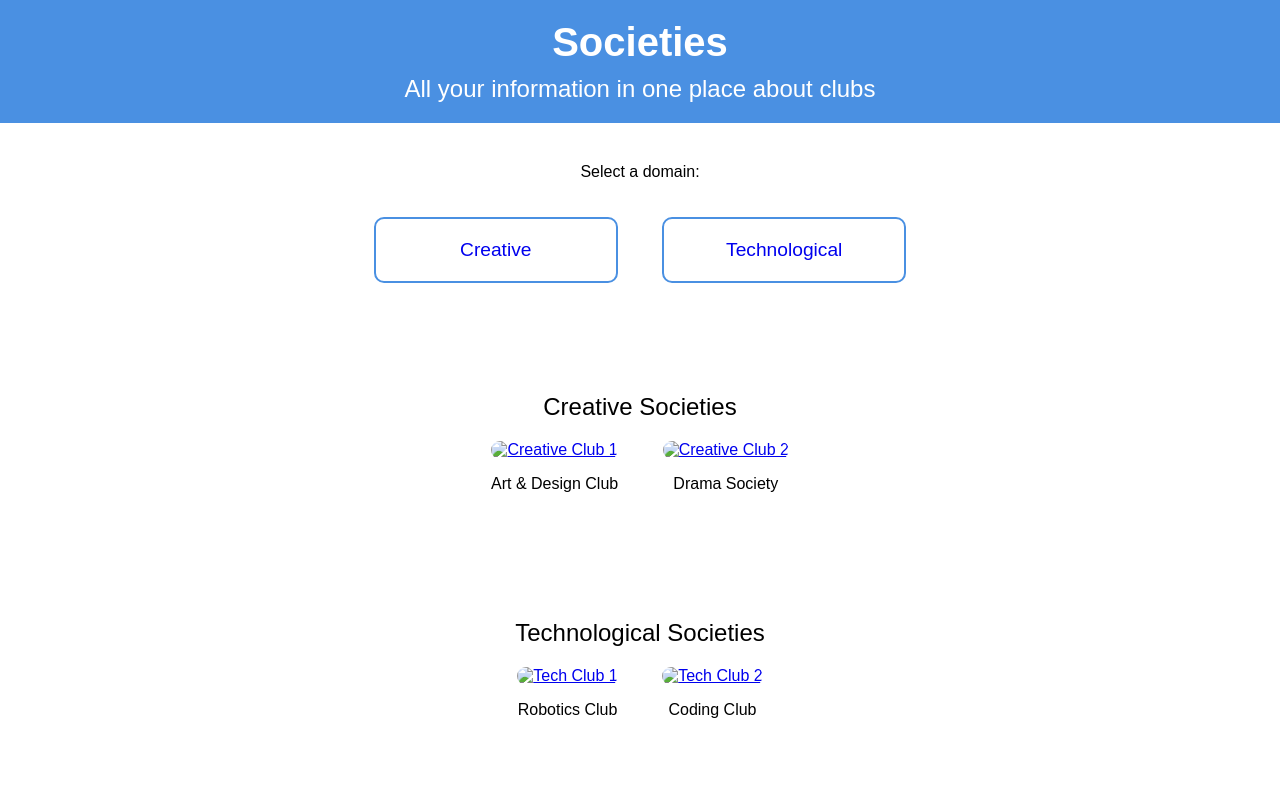
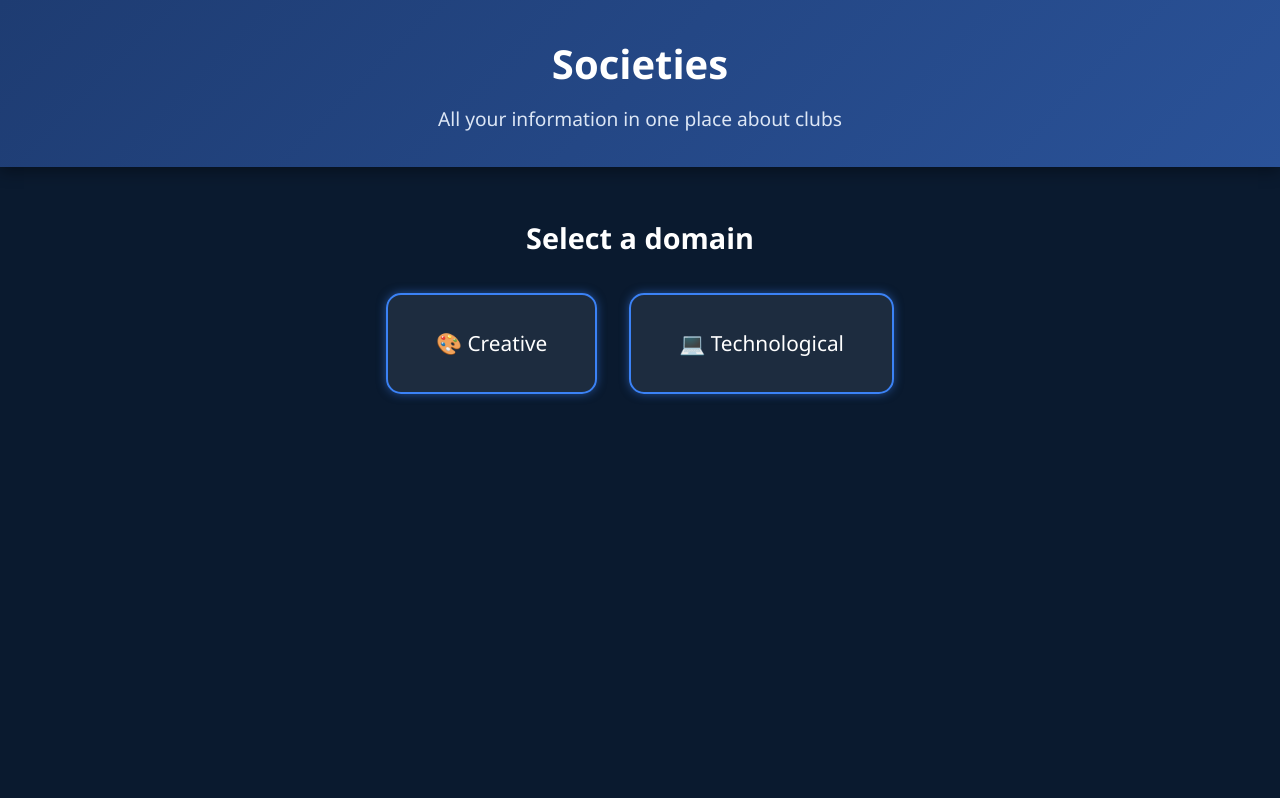
Before and after one commit to devssara/club, a plain HTML site: page index.html in a window 1280 px wide. Drawn offline with Linux system fonts and the light colour scheme.

Commit message:
Add files via upload

```diff
--- a/index.html
+++ b/index.html
@@ -1,117 +1,59 @@
 <!DOCTYPE html>
-<html>
+<html lang="en">
 <head>
   <meta charset="UTF-8">
-    <title>College Societies</title>
-    <style>
-        html {
-            scroll-behavior: smooth; /* Smooth scrolling */
-        }
-        body {
-            font-family: Arial, sans-serif;
-            margin: 0;
-            padding: 0;
-            text-align: center;
-        }
-        header {
-            background: #4a90e2;
-            color: white;
-            padding: 20px 0;
-        }
-        h1 {
-            margin: 0;
-            font-size: 2.5em;
-        }
-        h2 {
-            font-weight: normal;
-            margin: 10px 0 0;
-        }
-        .domain-selection {
-            margin: 40px 0;
-        }
-        .domain-box {
-            display: inline-block;
-            width: 200px;
-            padding: 20px;
-            margin: 20px;
-            border: 2px solid #4a90e2;
-            border-radius: 10px;
-            font-size: 1.2em;
-            cursor: pointer;
-            transition: background 0.3s;
-        }
-        .domain-box:hover {
-            background: #4a90e2;
-            color: white;
-        }
-        .societies-section {
-            padding: 40px 20px;
-        }
-        .society {
-            display: inline-block;
-            margin: 20px;
-            text-align: center;
-        }
-        .society img {
-            width: 100px;
-            height: 100px;
-            border-radius: 10px;
-            transition: transform 0.3s;
-        }
-        .society img:hover {
-            transform: scale(1.1);
-        }
-        .society img[title] {
-            cursor: help;
-        }
-    </style>
+  <meta name="viewport" content="width=device-width, initial-scale=1.0">
+  <title>Societies</title>
+  <link rel="stylesheet" href="style.css">
 </head>
 <body>
-
+  <!-- HEADER -->
   <header>
     <h1>Societies</h1>
-    <h2>All your information in one place about clubs</h2>
+    <p>All your information in one place about clubs</p>
   </header>
 
-<div class="domain-selection">
-    <p>Select a domain:</p>
-    <a href="#creative"><div class="domain-box">Creative</div></a>
-    <a href="#tech"><div class="domain-box">Technological</div></a>
+  <!-- DOMAIN SELECTION -->
+  <section id="domain-selection">
+    <h2>Select a domain</h2>
+    <div class="domains">
+      <div class="domain-box" data-target="creative">🎨 Creative</div>
+      <div class="domain-box" data-target="technological">💻 Technological</div>
     </div>
+  </section>
 
-<!-- Creative Societies -->
-<div id="creative" class="societies-section">
-    <h2>Creative Societies</h2>
-    <div class="society">
-        <a href="creative_club1.html">
-            <img src="creative1.png" title="A club for artists and designers" alt="Creative Club 1">
-        </a>
-        <p>Art & Design Club</p>
+  <!-- CREATIVE CLUBS -->
+  <section id="creative" class="club-section hidden">
+    <h2>Creative Clubs</h2>
+    <div class="clubs">
+      <div class="club-card">
+        <h3>Photography Club</h3>
+        <p>Capturing moments and telling stories through the lens.</p>
       </div>
-    <div class="society">
-        <a href="creative_club2.html">
-            <img src="creative2.png" title="Drama and performing arts society" alt="Creative Club 2">
-        </a>
-        <p>Drama Society</p>
+      <div class="club-card">
+        <h3>Drama Club</h3>
+        <p>Bringing characters to life on stage.</p>
       </div>
     </div>
+    <button class="back-btn">⬅ Back</button>
+  </section>
 
-<!-- Technological Societies -->
-<div id="tech" class="societies-section">
-    <h2>Technological Societies</h2>
-    <div class="society">
-        <a href="tech_club1.html">
-            <img src="tech1.png" title="Robotics and engineering innovations" alt="Tech Club 1">
-        </a>
-        <p>Robotics Club</p>
+  <!-- TECHNOLOGICAL CLUBS -->
+  <section id="technological" class="club-section hidden">
+    <h2>Technological Clubs</h2>
+    <div class="clubs">
+      <div class="club-card">
+        <h3>Coding Club</h3>
+        <p>Exploring programming and building projects together.</p>
       </div>
-    <div class="society">
-        <a href="tech_club2.html">
-            <img src="tech2.png" title="Coding and software development" alt="Tech Club 2">
-        </a>
-        <p>Coding Club</p>
+      <div class="club-card">
+        <h3>Robotics Club</h3>
+        <p>Designing, building, and testing robots.</p>
       </div>
     </div>
+    <button class="back-btn">⬅ Back</button>
+  </section>
 
+  <script src="script.js"></script>
 </body>
 </html>
--- /dev/null
+++ b/script.js
@@ -0,0 +1,24 @@
+// Select elements
+const domainBoxes = document.querySelectorAll(".domain-box");
+const sections = document.querySelectorAll(".club-section");
+const backBtns = document.querySelectorAll(".back-btn");
+const domainSelection = document.getElementById("domain-selection");
+
+// When a domain is clicked
+domainBoxes.forEach(box => {
+  box.addEventListener("click", () => {
+    const target = document.getElementById(box.dataset.target);
+    domainSelection.classList.add("hidden");
+    target.classList.remove("hidden");
+    window.scrollTo({ top: 0, behavior: "smooth" });
+  });
+});
+
+// Back button
+backBtns.forEach(btn => {
+  btn.addEventListener("click", () => {
+    sections.forEach(sec => sec.classList.add("hidden"));
+    domainSelection.classList.remove("hidden");
+    window.scrollTo({ top: 0, behavior: "smooth" });
+  });
+});
--- /dev/null
+++ b/style.css
@@ -0,0 +1,123 @@
+/* RESET */
+* {
+  margin: 0;
+  padding: 0;
+  box-sizing: border-box;
+  font-family: "Segoe UI", sans-serif;
+}
+
+/* BODY */
+body {
+  background: #0a1a2f;
+  color: white;
+  line-height: 1.6;
+  text-align: center;
+}
+
+/* HEADER */
+header {
+  background: linear-gradient(135deg, #1e3c72, #2a5298);
+  padding: 2rem 1rem;
+  box-shadow: 0 4px 15px rgba(0,0,0,0.4);
+}
+header h1 {
+  font-size: 2.5rem;
+  margin-bottom: 0.5rem;
+}
+header p {
+  font-size: 1.2rem;
+  color: #dce6f5;
+}
+
+/* SECTION */
+section {
+  padding: 3rem 1rem;
+}
+
+/* DOMAIN SELECTION */
+#domain-selection h2 {
+  margin-bottom: 2rem;
+  font-size: 1.8rem;
+}
+.domains {
+  display: flex;
+  justify-content: center;
+  gap: 2rem;
+}
+.domain-box {
+  background: rgba(255, 255, 255, 0.08);
+  border: 2px solid #3b82f6;
+  padding: 2rem 3rem;
+  border-radius: 15px;
+  font-size: 1.3rem;
+  cursor: pointer;
+  transition: 0.3s ease;
+  box-shadow: 0 0 10px rgba(59, 130, 246, 0.5);
+}
+.domain-box:hover {
+  background: #3b82f6;
+  color: white;
+  transform: scale(1.05);
+  box-shadow: 0 0 25px #3b82f6;
+}
+
+/* CLUB SECTIONS */
+.club-section h2 {
+  font-size: 2rem;
+  margin-bottom: 1.5rem;
+}
+.clubs {
+  display: flex;
+  justify-content: center;
+  flex-wrap: wrap;
+  gap: 2rem;
+}
+.club-card {
+  background: rgba(255,255,255,0.08);
+  border: 1px solid #60a5fa;
+  padding: 1.5rem;
+  border-radius: 15px;
+  width: 250px;
+  transition: 0.3s ease;
+  box-shadow: 0 0 10px rgba(59,130,246,0.4);
+}
+.club-card:hover {
+  transform: translateY(-10px);
+  box-shadow: 0 0 25px #60a5fa;
+}
+.club-card h3 {
+  margin-bottom: 0.5rem;
+  font-size: 1.3rem;
+  color: #93c5fd;
+}
+
+/* BACK BUTTON */
+.back-btn {
+  margin-top: 2rem;
+  padding: 0.8rem 1.5rem;
+  background: #1e40af;
+  color: white;
+  border: none;
+  border-radius: 8px;
+  cursor: pointer;
+  font-size: 1rem;
+  transition: 0.3s;
+}
+.back-btn:hover {
+  background: #2563eb;
+  box-shadow: 0 0 15px #2563eb;
+}
+
+/* HIDE/SHOW */
+.hidden {
+  display: none;
+}
+
+/* SMOOTH FADE */
+.club-section {
+  animation: fadeIn 0.5s ease-in-out;
+}
+@keyframes fadeIn {
+  from {opacity: 0; transform: translateY(20px);}
+  to {opacity: 1; transform: translateY(0);}
+}
```
Lines whose indentation alone changed are shown as unchanged.
